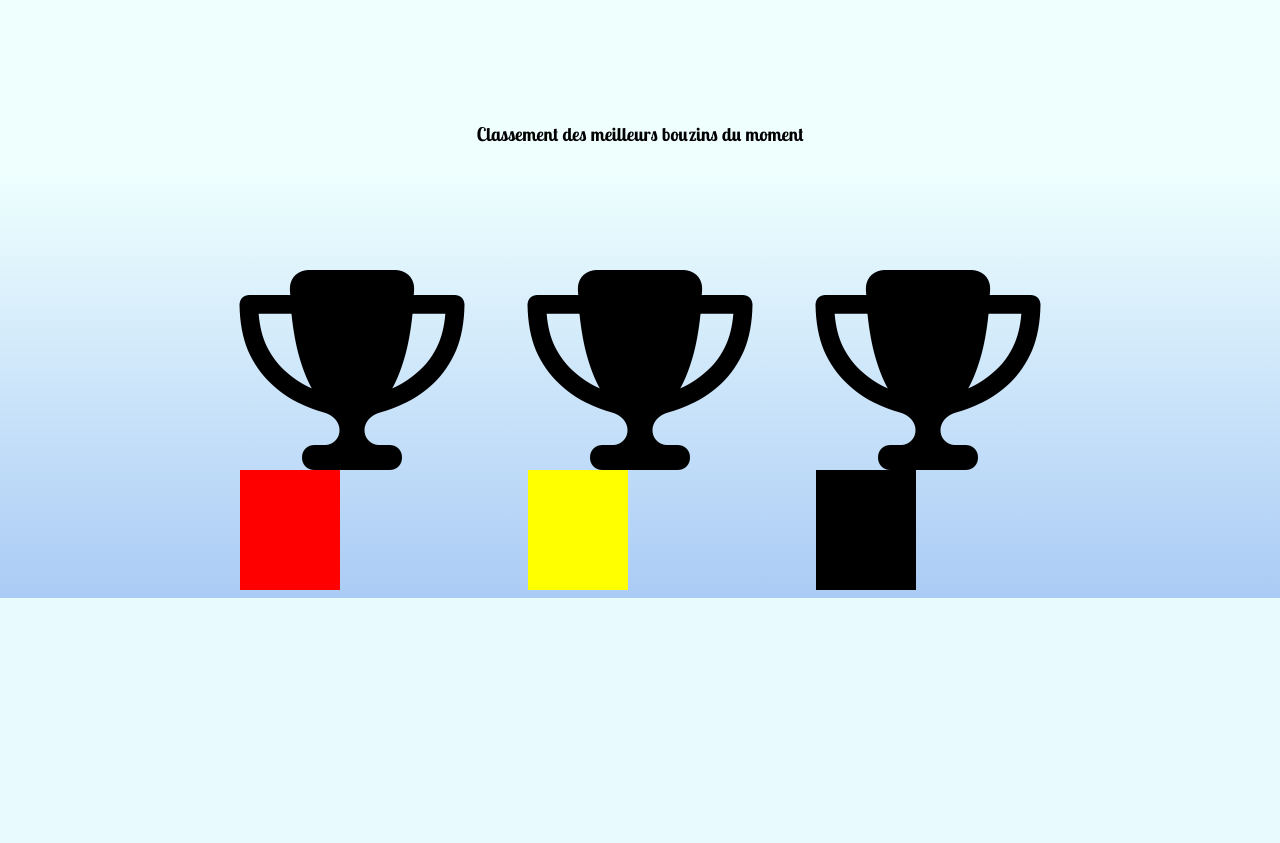
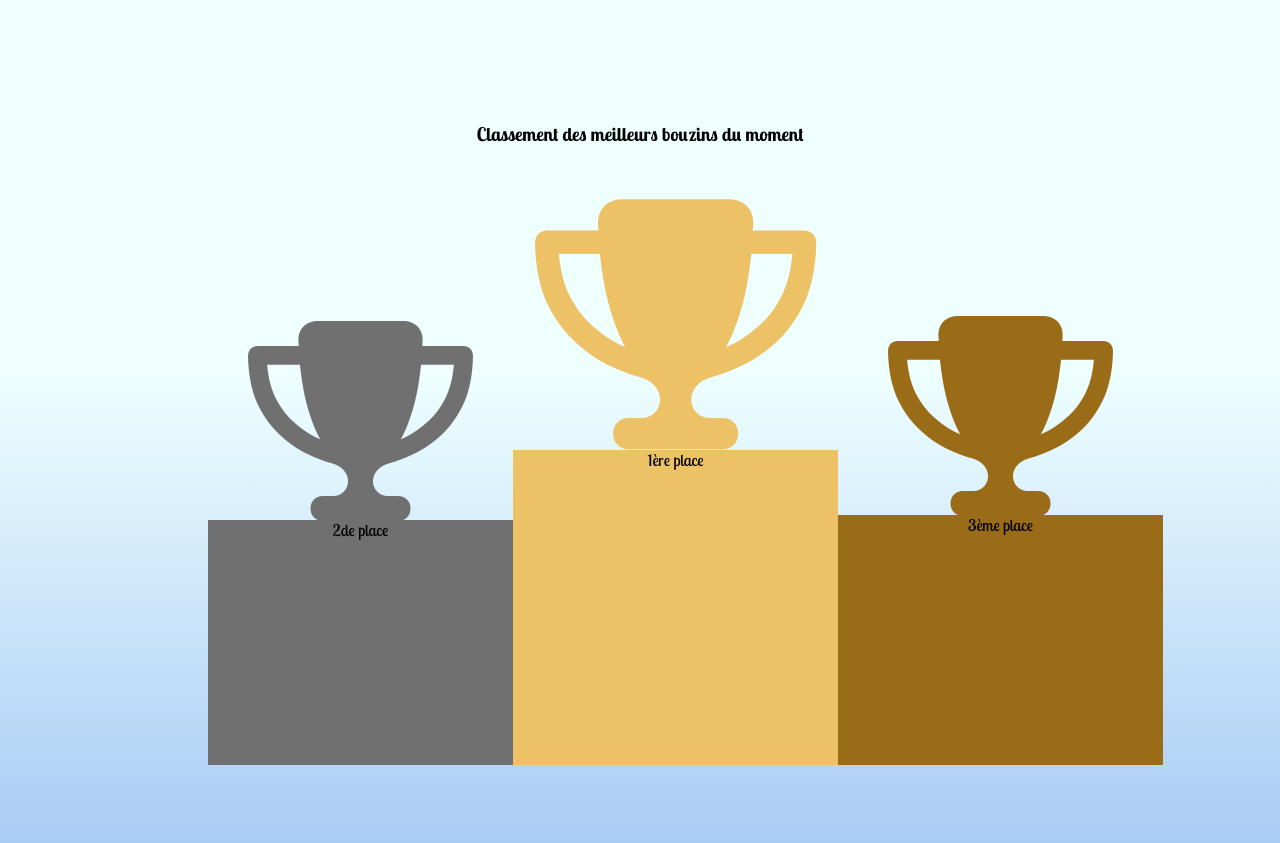
Before and after one commit to Win0ra/PROJECT-M2H, a PHP site: page / in a window 1280 px wide. Shown: the part 1520-2363 px from the top of the page. Before the commit the page ends 2118 px from the top, so only its background shows below. Run offline with PHP 8.4, Linux system fonts and the light colour scheme; some libraries are stand-ins or nearby versions; some web fonts are replaced.

Commit message:
Suppression div inutiles + leur css et création podium html + css

```diff
--- a/front/index.html
+++ b/front/index.html
@@ -101,18 +101,20 @@
             </div>
         </div>
         <h3>Classement des meilleurs bouzins du moment</h3>
-        <div class="Ranking">
+        <div class="Blocks">
+            <div class="Second">
+                <i class="fa-sharp fa-solid fa-trophy" id="second"></i>
+                <div class="SecondBlock">2de place</div>
+            </div>
             <div class="First">
-            <i class="fa-sharp fa-solid fa-trophy"><div class="FirstBlock"></div></i>
-            </div>
-            <div class="Second">
-            <i class="fa-sharp fa-solid fa-trophy"><div class="SecondBlock"></div></i>
+                <i class="fa-sharp fa-solid fa-trophy" id="first"></i>
+            <div class="FirstBlock">1ère place</div>
             </div>
             <div class="Third">
-            <i class="fa-sharp fa-solid fa-trophy"><div class="ThirdBlock"></div></i>
+                <i class="fa-sharp fa-solid fa-trophy" id="third"></i>
+                <div class="ThirdBlock">3ème place</div>
             </div>
-
-        </div>
+    </div>
     </div>
     <!-- <script src="https://stackpath.bootstrapcdn.com/bootstrap/4.5.2/js/bootstrap.min.js"></script> -->
 </body>
--- a/front/style.css
+++ b/front/style.css
@@ -112,11 +112,7 @@ body {
         align-items: stretch;
         height: 100%;
     }
-    .spacer {
-        background: #ccc;
-        width: 18rem;
-        height: 5rem;
-    }
+
     .card {
         background: URL("/Images/Quizz_img.jpg") center center no-repeat;
         background-size: cover;
@@ -147,36 +143,67 @@ body {
         justify-content: center;
     }
 
-    /* a.btn {
-        bottom: 50px;
-    } */
-    .Ranking {
+    h3 {
+        text-align: center;
+        margin: 124px;
+    }
+
+    .fa-solid, .fas {
+        font-weight: 900;
+        /*font-size: 200px;*/
+    }
+
+    #second {
+        color: #707070;
+        font-size: 200px;
+        position: relative;
+        top: 51px;
+    }
+
+    #first {
+        color: #edc267;
+        font-size: 250px;
+        position: relative;
+        bottom: 70px;
+    }
+
+    #third {
+        color: #9b6c18;
+        font-size: 200px;
+        position: relative;
+        top: 46px;
+    }
+
+    .FirstBlock {
+        background: #edc267;
+        width: 325px;
+        height: 315px;
+        position: relative;
+        bottom: 70px;
+    }
+
+    .SecondBlock {
+        background: #707070;
+        width: 305px;
+        height: 245px;
+        position: relative;
+        top: 50px;
+    }
+
+    .ThirdBlock {
+        background: #9b6c18;
+        width: 325px;
+        height: 250px;
+        position: relative;
+        top: 45px;
+    }
+
+    .Blocks {
         display: flex;
         flex-direction: row;
         flex-wrap: nowrap;
         justify-content: space-around;
-    }
-    h3 {
         text-align: center;
-        margin: 124px;
-    }
-    .fa-solid, .fas {
-        font-weight: 900;
-        font-size: 200px;
-    }
-    .FirstBlock {
-        background: red;
-        width: 100px;
-        height: 120px;
-    }
-    .SecondBlock {
-        background: yellow;
-        width: 100px;
-        height: 120px;
-    }
-    .ThirdBlock {
-        background: black;
-        width: 100px;
-        height: 120px;
+        position: relative;
     }
 /* } */
```
